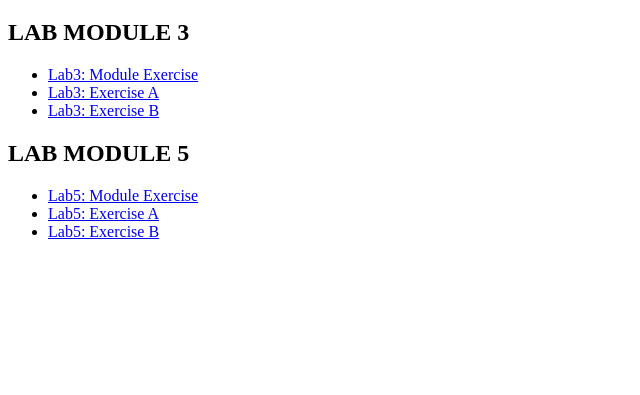
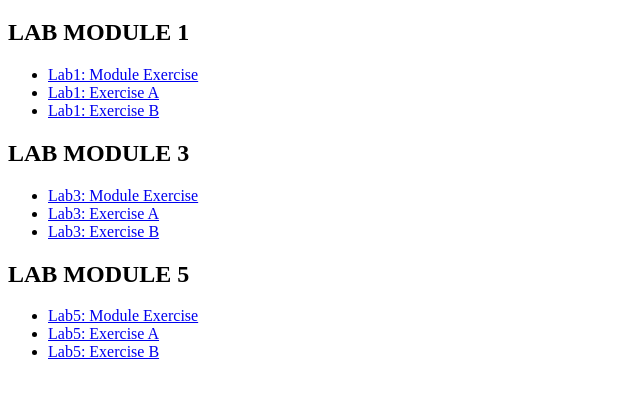
Before and after one commit to AkmalArsyad061/S78569_CSF3133_K2, a plain HTML site: page index.html in a window 1280 px wide. Shown: the part 61-456 px from the top of the page, without its empty margins (0-640 px from the left). Drawn offline with Linux system fonts and the light colour scheme.

Commit message:
Add links for Lab Module 1 in index.html

```diff
--- a/index.html
+++ b/index.html
@@ -7,6 +7,13 @@
 
     <body>
         <h1>List Of Lab</h1>
+
+        <h2>LAB MODULE 1</h2>
+        <ul>
+            <li><a href="LAB1/LAB1EXERCISE/BIODATA.html">Lab1: Module Exercise</a></li>
+            <li><a href="LAB1/LAB1EXERCISE/BIODATA.html">Lab1: Exercise A </a></li>
+            <li><a href="LAB1/LAB1EXERCISE/BIODATA.html">Lab1: Exercise B</a></li>
+        </ul>
 
        <h2>LAB MODULE 3</h2>
         <ul>
```
